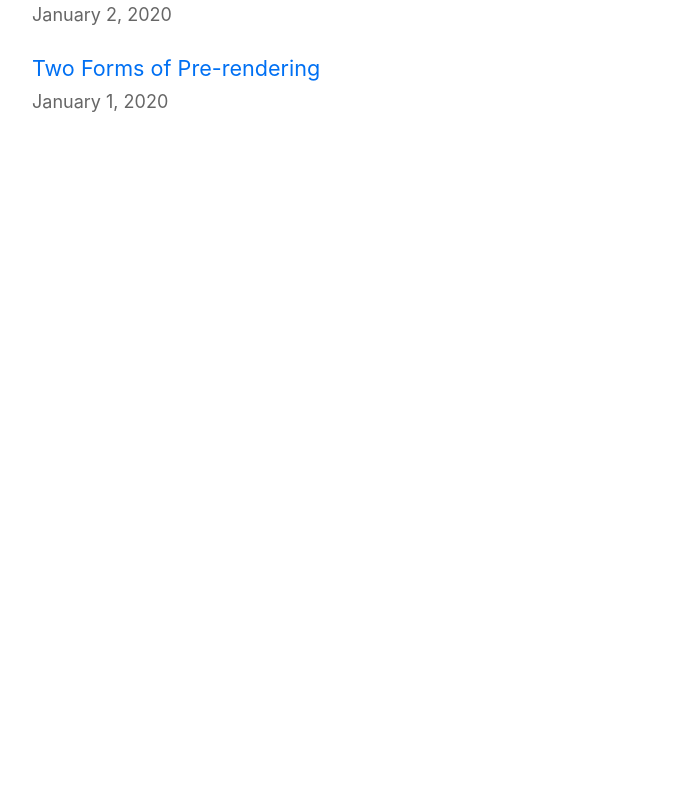
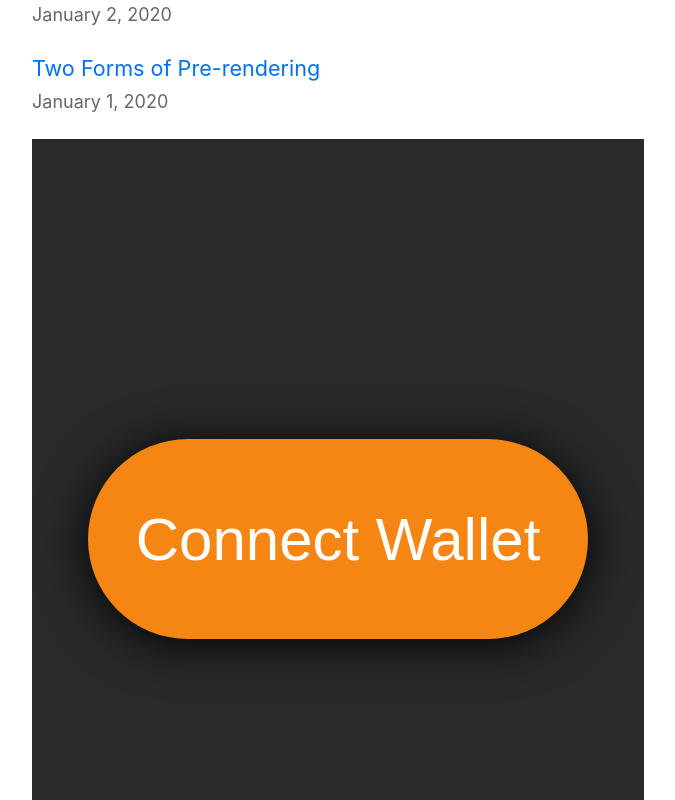
Before and after one commit to Kakkarrot/DLink, a Next.js app: page / in a window 1280 px wide. Shown: the part 560-1360 px from the top of the page, without its empty margins (302-977 px from the left). Before the commit the page ends 800 px from the top, so only its background shows below. Built offline with nearby package versions, Linux system fonts and the light colour scheme.

Commit message:
added connect wallet button

```diff
--- /dev/null
+++ b/components/connect_wallet_button.tsx
@@ -0,0 +1,60 @@
+import Head from "next/head";
+import styles from "../styles/connect_wallet_button.module.css";
+import React, { useEffect } from "react";
+
+// declare global {
+//     interface Window {
+//         ethereum:any;
+//     }
+// }
+// let ethereum = window.ethereum;
+
+export function CreateConnectWalletButton() {
+    useEffect(() => {
+        // Web3 Browswer Detection
+        if (typeof (window as any).ethereum !== "undefined") {
+            console.log("Injected Web3 Wallet is installed!");
+        }
+
+        //Button ID
+        const connectButton = document.getElementById("connect");
+
+        //Click Event
+        connectButton.addEventListener("click", () => {
+            connectAccount();
+        });
+
+        //Connect Account Function
+        async function connectAccount() {
+            const accounts = await (window as any).ethereum.request({
+                method: "eth_requestAccounts",
+            });
+            const account = accounts[0];
+            connectButton.innerHTML =
+                account[0] +
+                account[1] +
+                account[2] +
+                account[3] +
+                account[4] +
+                account[5] +
+                "..." +
+                account[38] +
+                account[39] +
+                account[40] +
+                account[41];
+        }
+    }, []);
+
+    return (
+        <div className={styles.container}>
+            <Head>
+                <title>Connect MetaMask</title>
+                <meta name="description" content="Generated by create next app" />
+                <link rel="icon" href="/favicon.ico" />
+            </Head>
+            <button className={styles.connect} id="connect">
+                Connect Wallet
+            </button>
+        </div>
+    );
+}
--- a/pages/index.tsx
+++ b/pages/index.tsx
@@ -5,6 +5,7 @@ import {getSortedPostsData} from '../lib/posts'
 import Link from 'next/link'
 import Date from '../components/date'
 import {GetStaticProps} from 'next'
+import {CreateConnectWalletButton} from "../components/connect_wallet_button";
 
 export default function Home({allPostsData}: {
     allPostsData: {
@@ -41,6 +42,9 @@ export default function Home({allPostsData}: {
                     ))}
                 </ul>
             </section>
+            <div>
+                {CreateConnectWalletButton()}
+            </div>
         </Layout>
     )
 }
--- /dev/null
+++ b/styles/connect_wallet_button.module.css
@@ -0,0 +1,24 @@
+.container {
+    display: flex;
+    flex-direction: column;
+    justify-content: center;
+    align-items: center;
+    background-color: #292A2C;
+    height: 100vh;
+}
+
+.connect {
+    background-color: #f58613;
+    border-style: none;
+    border-radius: 100px;
+    height: 200px;
+    width: 500px;
+    font-size: 60px;
+    color: #ffffff;
+    cursor: pointer;
+    box-shadow: 0 5px 50px 0 #000000;
+}
+
+.connect:hover {
+    background-color: #ce700b;
+}
```
